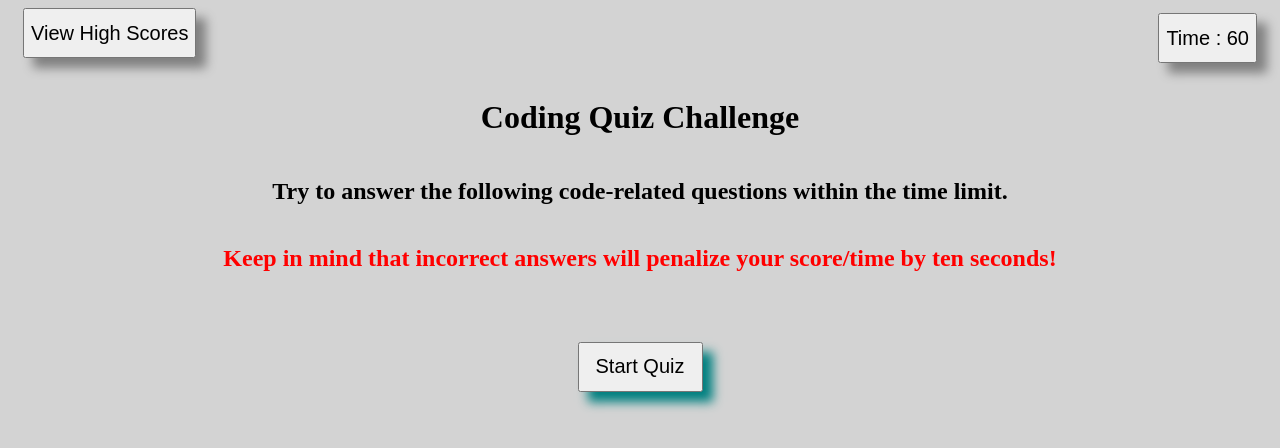
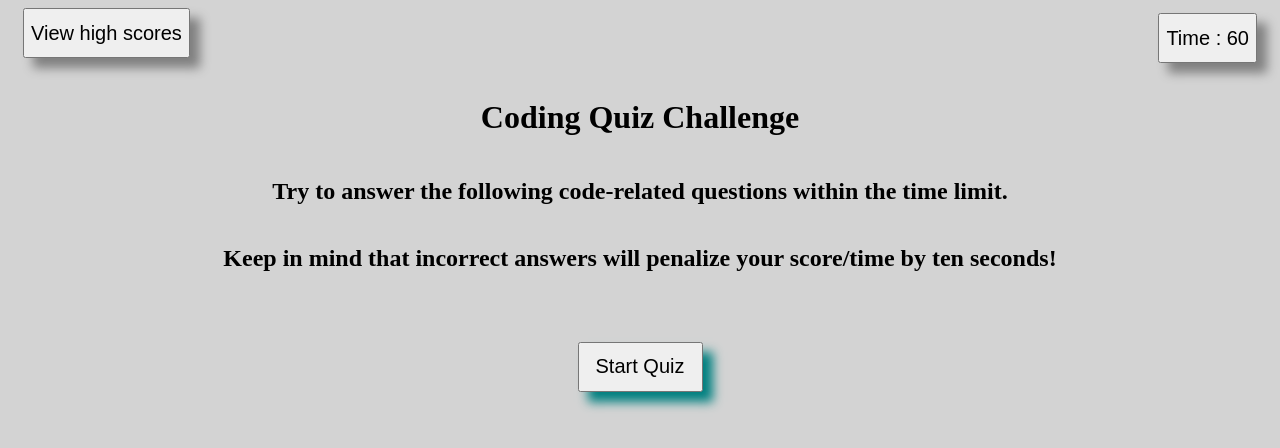
Before and after one commit to LukeDenHartog/coding-quiz, a plain HTML site: page index.html in a window 1280 px wide. Drawn offline with Linux system fonts and the light colour scheme.

Commit message:
eited html text

```diff
--- a/index.html
+++ b/index.html
@@ -12,7 +12,7 @@
 
 <body>
     <header id ="header-flexbox"class ="header-flex-margin ">
-        <button id="view-hs">View High Scores</button>
+        <button id="view-hs">View high scores</button>
         <button id="timer-html">Time :     <span id="countdown">60</span></button>
     </header>
 
@@ -22,7 +22,7 @@
      <h1>Coding Quiz Challenge</h1>
 
     <h2 id="intro-h2">Try to answer the following code-related questions
-        within the time limit.</h2> <h2 id="intro-h2-02">Keep in mind that incorrect
+        within the time limit.</h2> <h2 id="intro-h2">Keep in mind that incorrect
         answers will penalize your score/time by ten seconds!</h2>
      <button id="start-button">Start Quiz</button>
 
@@ -83,7 +83,7 @@
                 </button>
 
                 <button  onclick="location.reload()" id="clear-button">
-                    Clear High Score List</button>
+                    Clear Highscore List</button>
         </div>
     </div>
 
```
